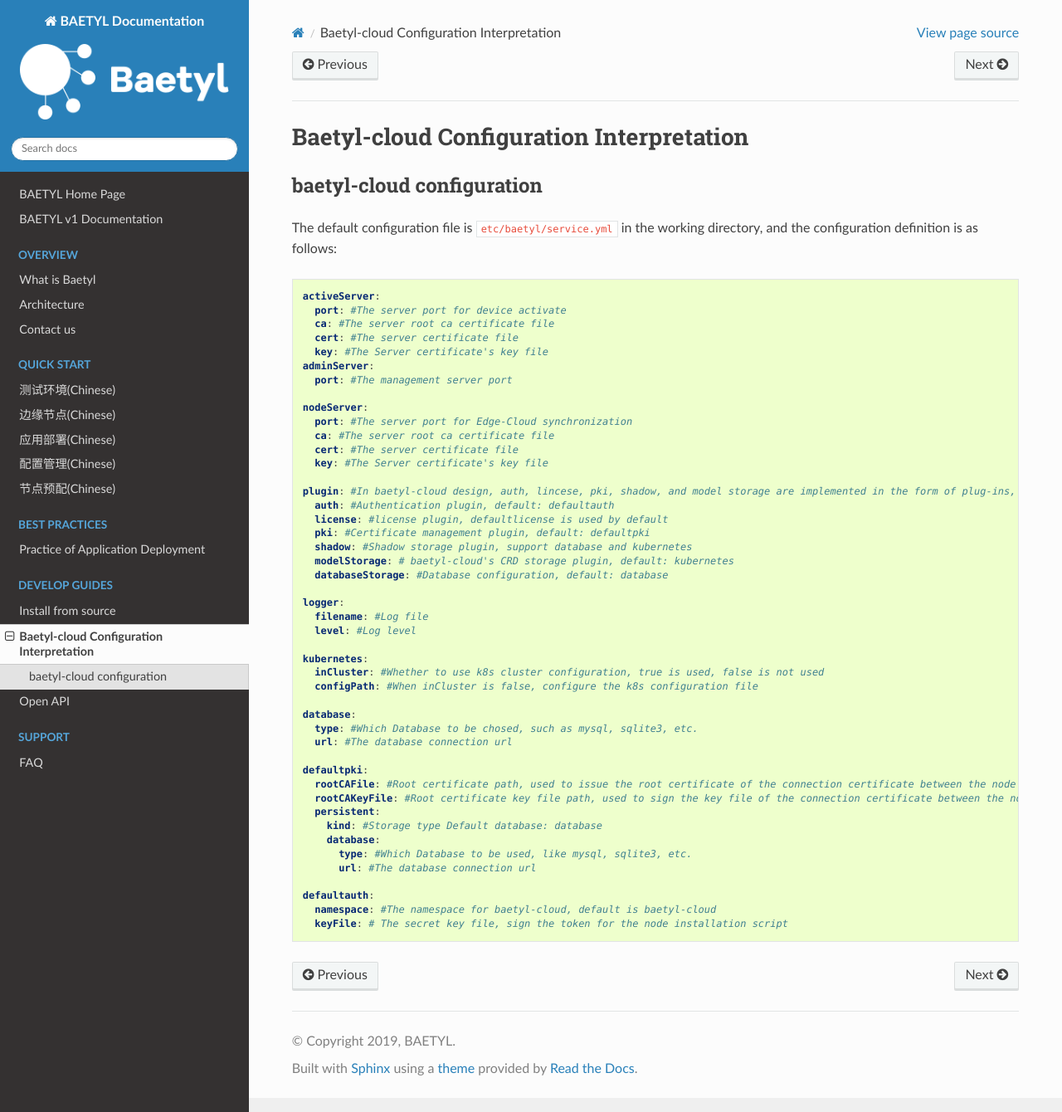
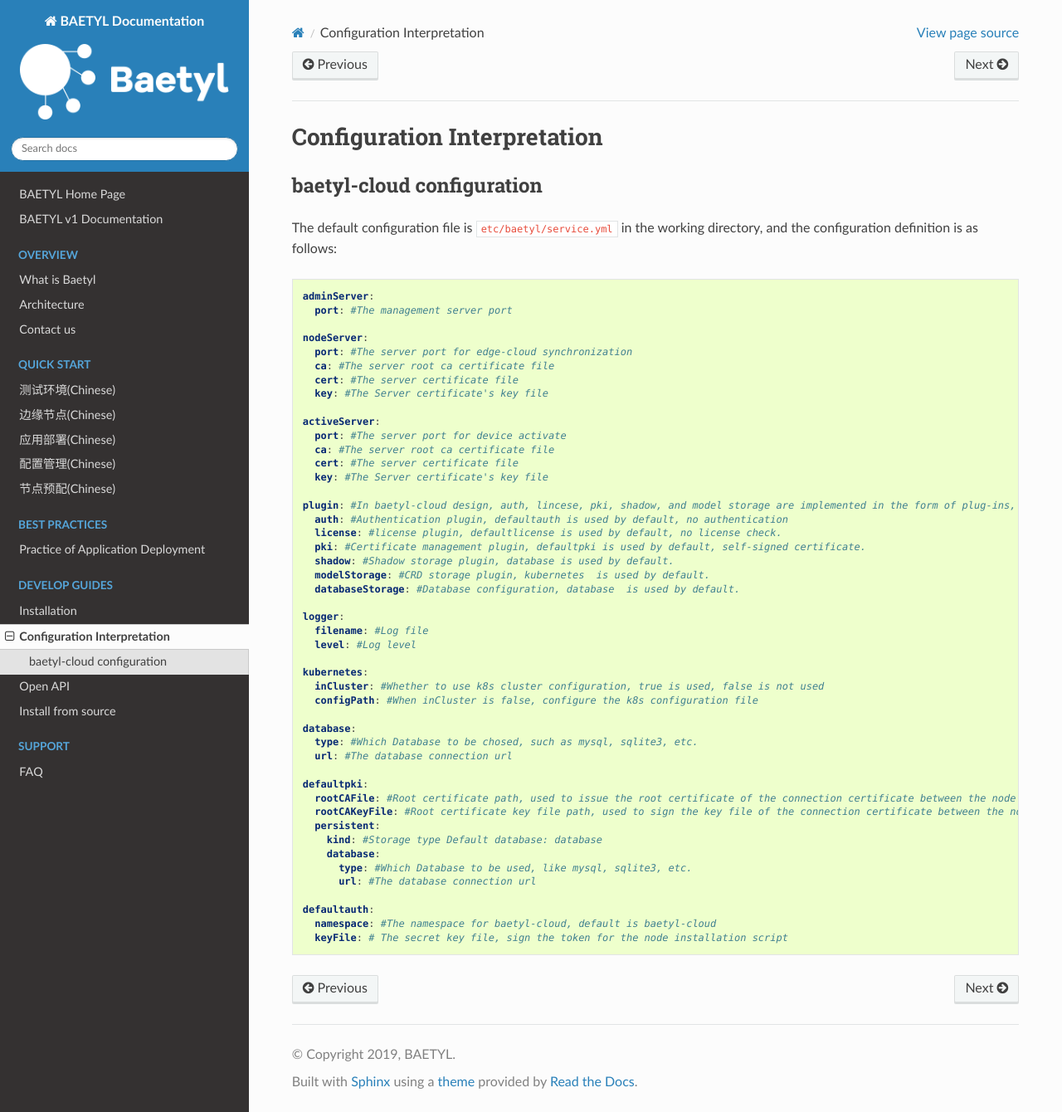
Before and after one commit to baetyl/baetyl-docs-en, a Sphinx documentation site: the page built from docs/develop/conf.md, in a window 1280 px wide and 1340 px high. Shown: the whole window at 83% size. Built offline with Sphinx 7.4.7 and the Read the Docs theme 2.0.0, drawn with Linux system fonts in a browser that asks for light colours.

Commit message:
update develop docs

````diff
--- a/docs/develop/baetyl-cloud-config-interpretation.md
+++ b/docs/develop/conf.md
@@ -1,31 +1,32 @@
-# Baetyl-cloud Configuration Interpretation
+# Configuration Interpretation
 
 ## baetyl-cloud configuration
 
 The default configuration file is `etc/baetyl/service.yml` in the working directory, and the configuration definition is as follows:
 
 ```yaml
+adminServer:
+  port: #The management server port
+
+nodeServer:
+  port: #The server port for edge-cloud synchronization
+  ca: #The server root ca certificate file
+  cert: #The server certificate file
+  key: #The Server certificate's key file
+
 activeServer:
   port: #The server port for device activate
   ca: #The server root ca certificate file
   cert: #The server certificate file
   key: #The Server certificate's key file
-adminServer:
-  port: #The management server port
-
-nodeServer:
-  port: #The server port for Edge-Cloud synchronization
-  ca: #The server root ca certificate file
-  cert: #The server certificate file
-  key: #The Server certificate's key file
 
 plugin: #In baetyl-cloud design, auth, lincese, pki, shadow, and model storage are implemented in the form of plug-ins, supporting customization
-  auth: #Authentication plugin, default: defaultauth
-  license: #license plugin, defaultlicense is used by default
-  pki: #Certificate management plugin, default: defaultpki
-  shadow: #Shadow storage plugin, support database and kubernetes
-  modelStorage: # baetyl-cloud's CRD storage plugin, default: kubernetes
-  databaseStorage: #Database configuration, default: database
+  auth: #Authentication plugin, defaultauth is used by default, no authentication
+  license: #license plugin, defaultlicense is used by default, no license check.
+  pki: #Certificate management plugin, defaultpki is used by default, self-signed certificate.
+  shadow: #Shadow storage plugin, database is used by default.
+  modelStorage: #CRD storage plugin, kubernetes  is used by default.
+  databaseStorage: #Database configuration, database  is used by default.
 
 logger:
   filename: #Log file
--- a/docs/index.rst
+++ b/docs/index.rst
@@ -45,9 +45,10 @@ Baetyl, extend cloud computing, data and service seamlessly to edge devices.
    :maxdepth: 1
    :caption: Develop Guides
 
-   develop/quick-install-baetyl-cloud.md
-   develop/baetyl-cloud-config-interpretation.md
+   develop/install.md
+   develop/conf.md
    develop/api.md
+   develop/build.md
 
 .. toctree::
    :maxdepth: 1
````
Also changed, not shown: docs/develop/build.md (added, +53 -0 lines), docs/develop/install.md (added, +94 -0 lines), docs/develop/quick-install-baetyl-cloud.md (deleted, +0 -182 lines).
